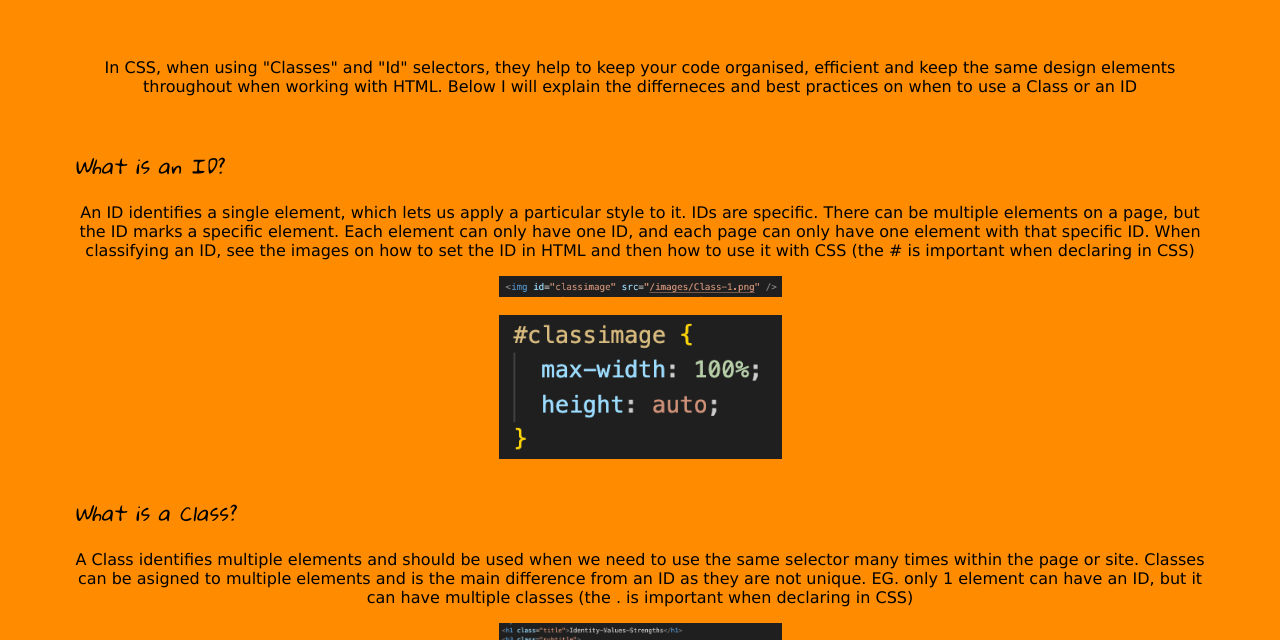
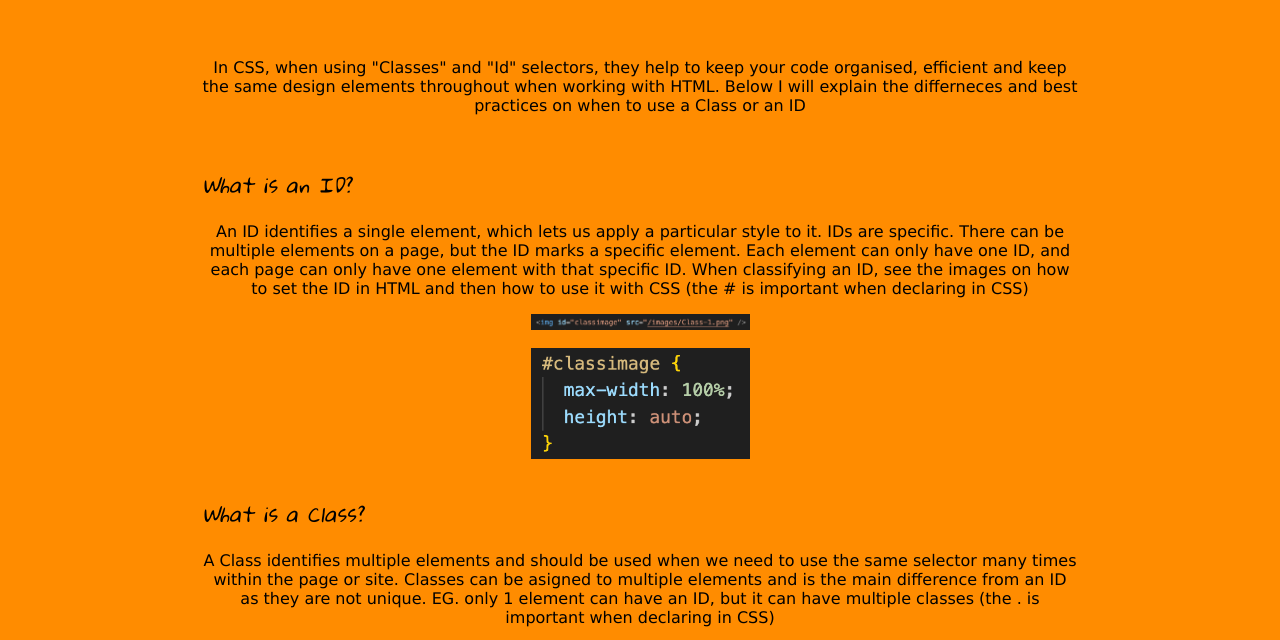
Before and after one commit to ben-ngahere/ben-ngahere.github.io, a plain HTML site: page html-css.html in a window 1280 px wide. Shown: the part 127-767 px from the top of the page. Drawn offline with Linux system fonts and the light colour scheme.

Commit message:
Edited CSS

```diff
--- a/styles/main.css
+++ b/styles/main.css
@@ -1,7 +1,7 @@
 body {
-  margin-left: 5%;
-  margin-right: 5%;
-  margin-bottom: 1%;
+  margin-left: 15%;
+  margin-right: 15%;
+  margin-bottom: 5%;
   padding: 10px;
   border-radius: 10px;
   background-color: darkorange;
```
